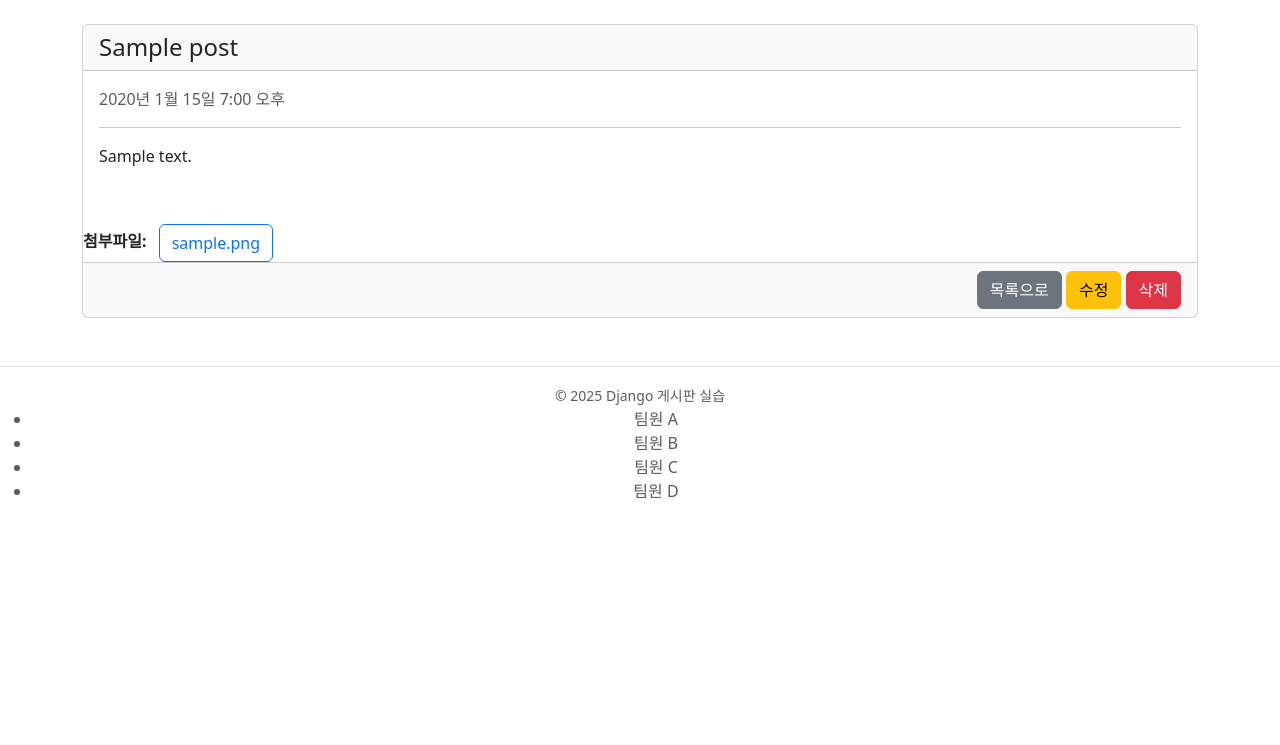
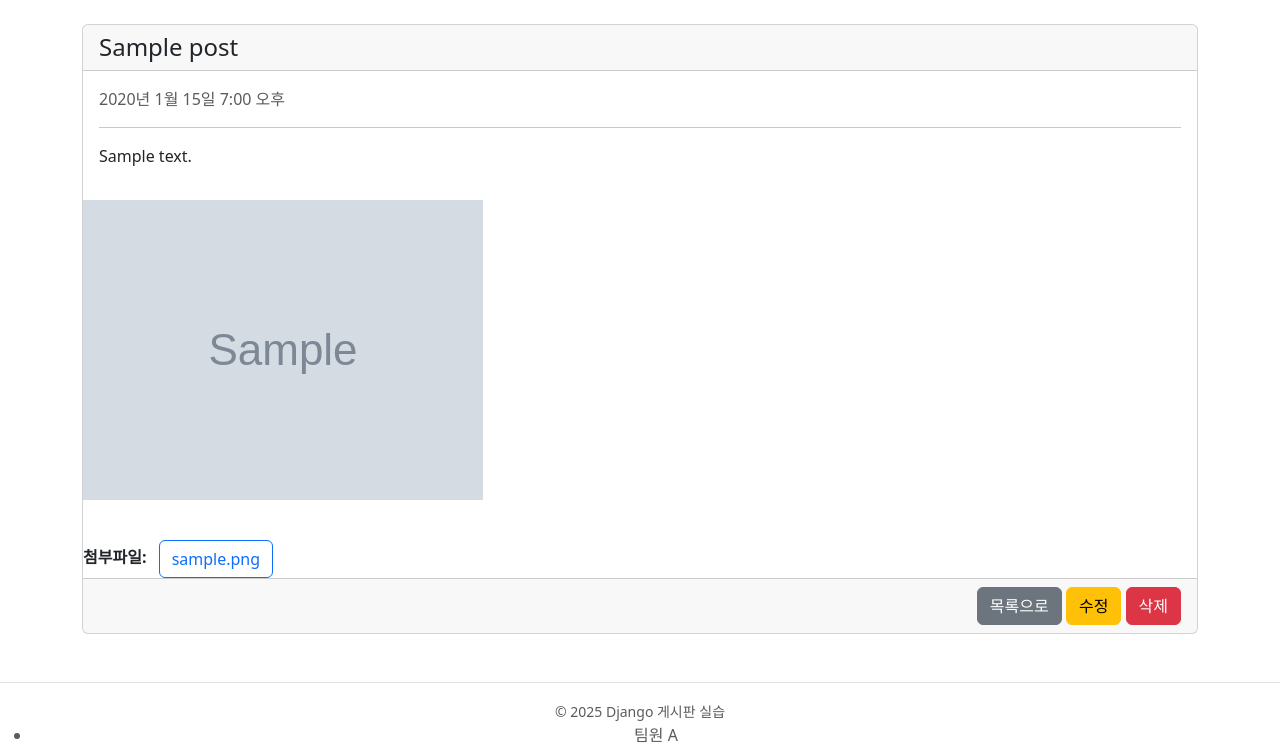
Before and after one commit to samam0234/django_githuib, a Django app: page /board/1 in a window 1280 px wide. Shown: the part 56-801 px from the top of the page. Before the commit the page ends 554 px from the top, so only its background shows below. Run offline with Django 5.2, Linux system fonts and the light colour scheme; tables that the repository leaves empty hold one stand-in row (values such as "Sample post"); grey boxes marked "Sample" are stand-in pictures; some libraries are stand-ins or nearby versions.

Commit message:
feat, fix : post_detail.html에서 만일 업로드한 이미지를 구현하고 싶을 때 만든 기능이다.
먼저 post를 이용해서 url로 불러와 이미지가 나오도록 했다.

```diff
--- a/board/views.py
+++ b/board/views.py
@@ -49,8 +49,6 @@ def post_detail(request, pk) :
     }
     # return render(request, 'board/post_detail.html', {'post' : Post.objects.get(id=pk)})
     return render(request, 'board/post_detail.html', context)
-
-
 
 # def hello(request) :
 #     myInfo = {
--- a/templates/board/post_detail.html
+++ b/templates/board/post_detail.html
@@ -13,6 +13,12 @@
         <hr>
         <p>{{ post.content|linebreaks }}</p>
     </div>
+
+    {% if post.image %}
+    <div class="mb-3">
+        <img src="{{ post.image.url }}" alt="{{post.title}}images">
+    </div>
+    {% endif %}
 
     {% if post.attachment %}
     <div class="mt-4">
```
